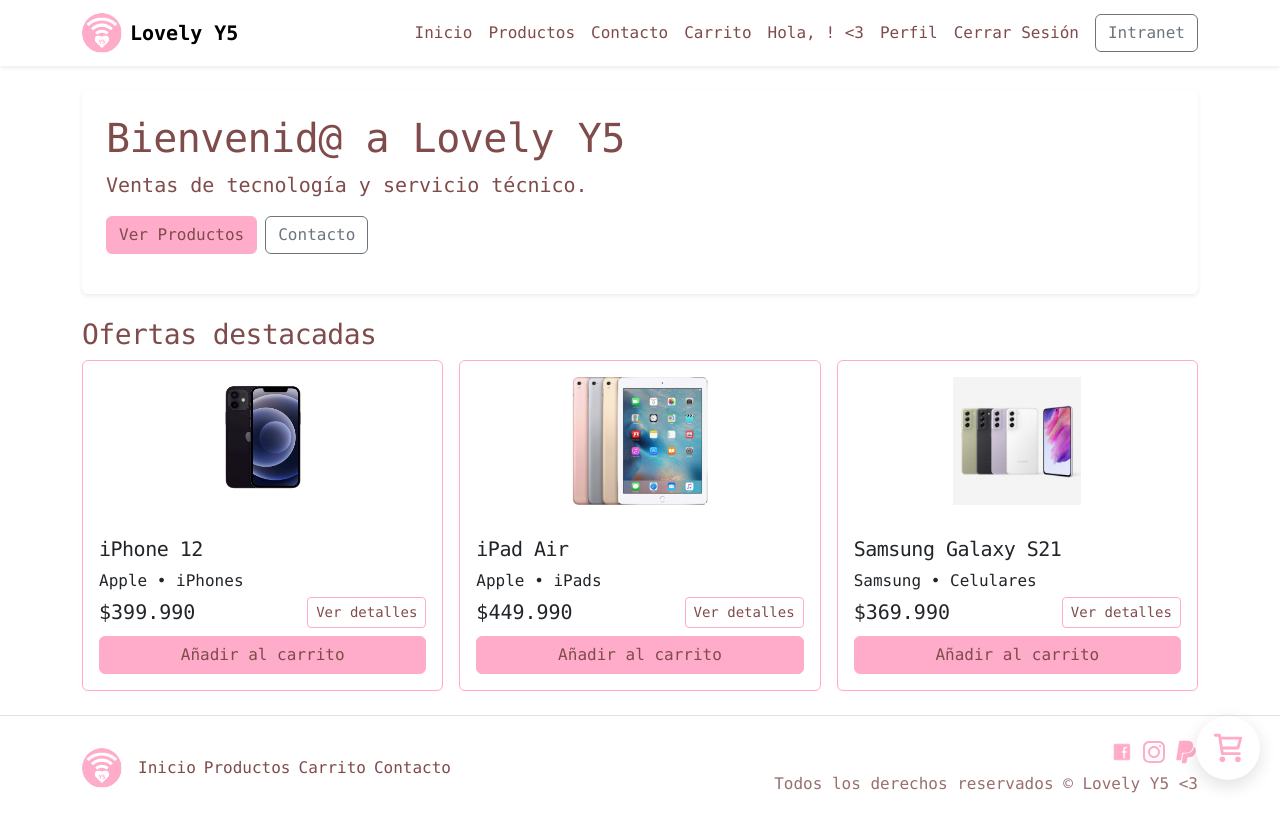
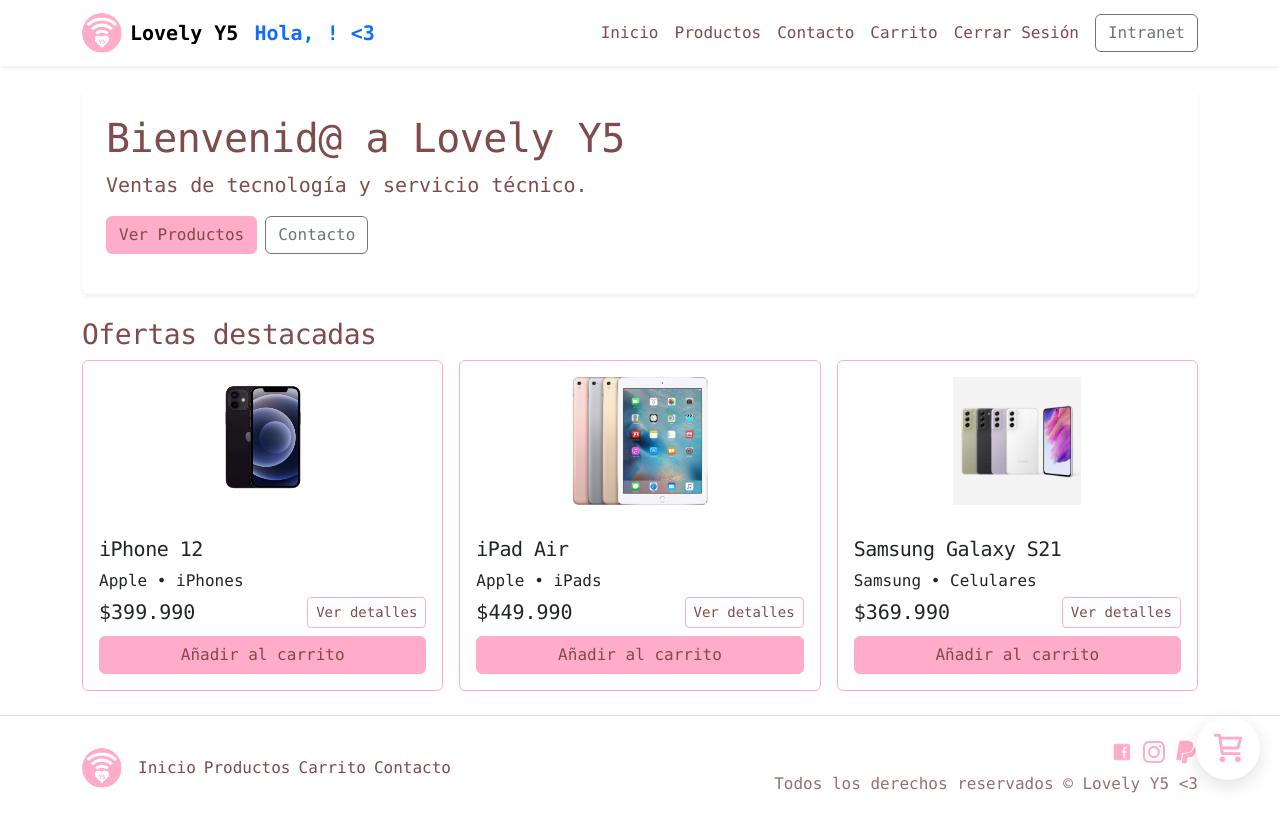
Before and after one commit to sibelsama111/lovely-y5-webnextjs, a Next.js app in the folder lovely-y5/: page / in a window 1280 px wide. Built offline with nearby package versions, Linux system fonts and the light colour scheme; sample sign-in values are in the browser's storage.

Commit message:
detalles boton perfil

```diff
--- a/lovely-y5/components/Navbar.tsx
+++ b/lovely-y5/components/Navbar.tsx
@@ -21,6 +21,11 @@
         <Link href="/" className="navbar-brand d-flex align-items-center">
           <img src="/logo.svg" alt="Lovely Y5" width={40} height={40} />
           <span className="ms-2 fw-bold">Lovely Y5</span>
+          {user && (
+            <Link href="/perfil" className="nav-link ms-3 p-0 text-primary fw-bold">
+              Hola, {user.primerNombre}! &lt;3
+            </Link>
+          )}
         </Link>
 
         <button className="navbar-toggler" onClick={() => setOpen(!open)}>
@@ -36,8 +41,6 @@
 
             {!user && <li className="nav-item"><Link href="/login" className="nav-link">Login</Link></li>}
             {user && <>
-              <li className="nav-item"><span className="nav-link">Hola, {user.primerNombre}! &lt;3</span></li>
-              <li className="nav-item"><Link href="/perfil" className="nav-link">Perfil</Link></li>
               <li className="nav-item"><button className="btn btn-link nav-link" onClick={logout}>Cerrar Sesión</button></li>
             </>}
             <li className="nav-item ms-2">
```
Also changed, not shown: lovely-y5/app/perfil/page.tsx (+14 -2 lines).
